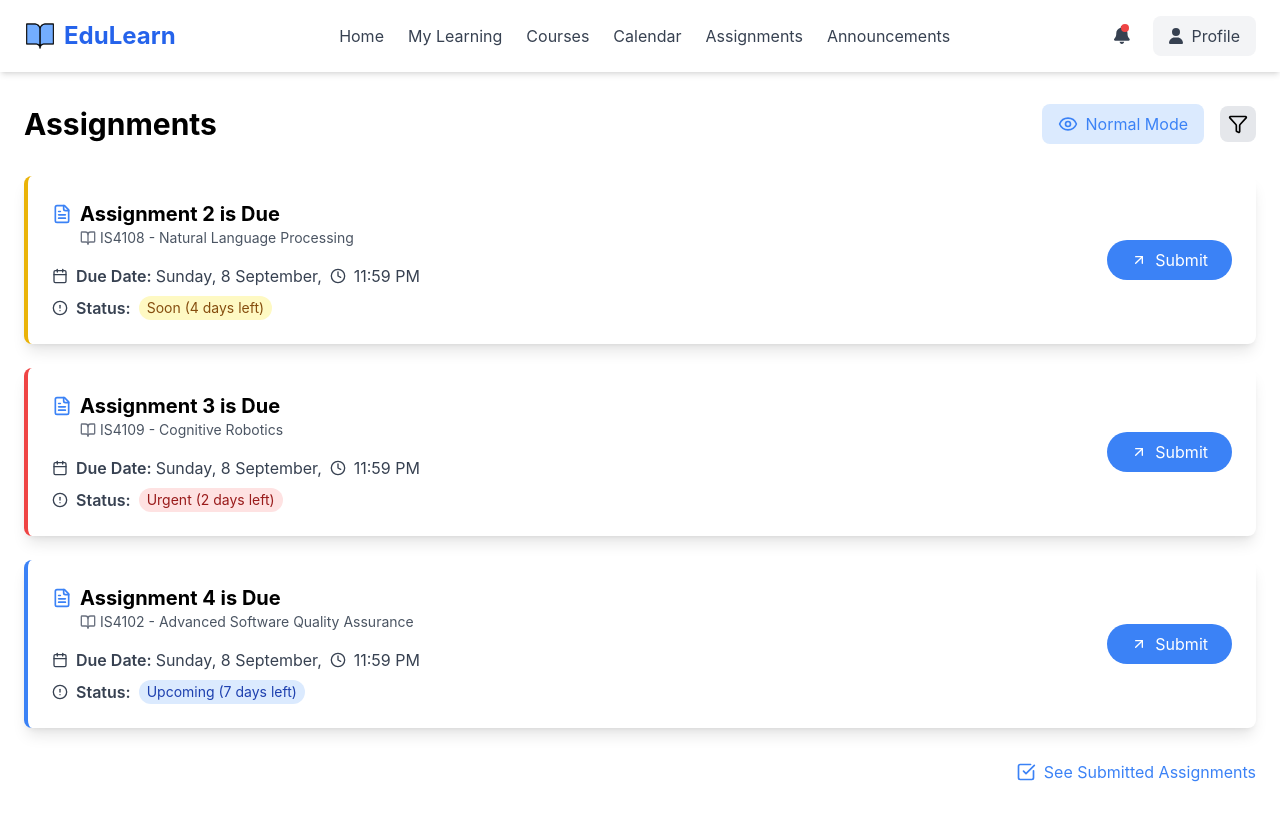
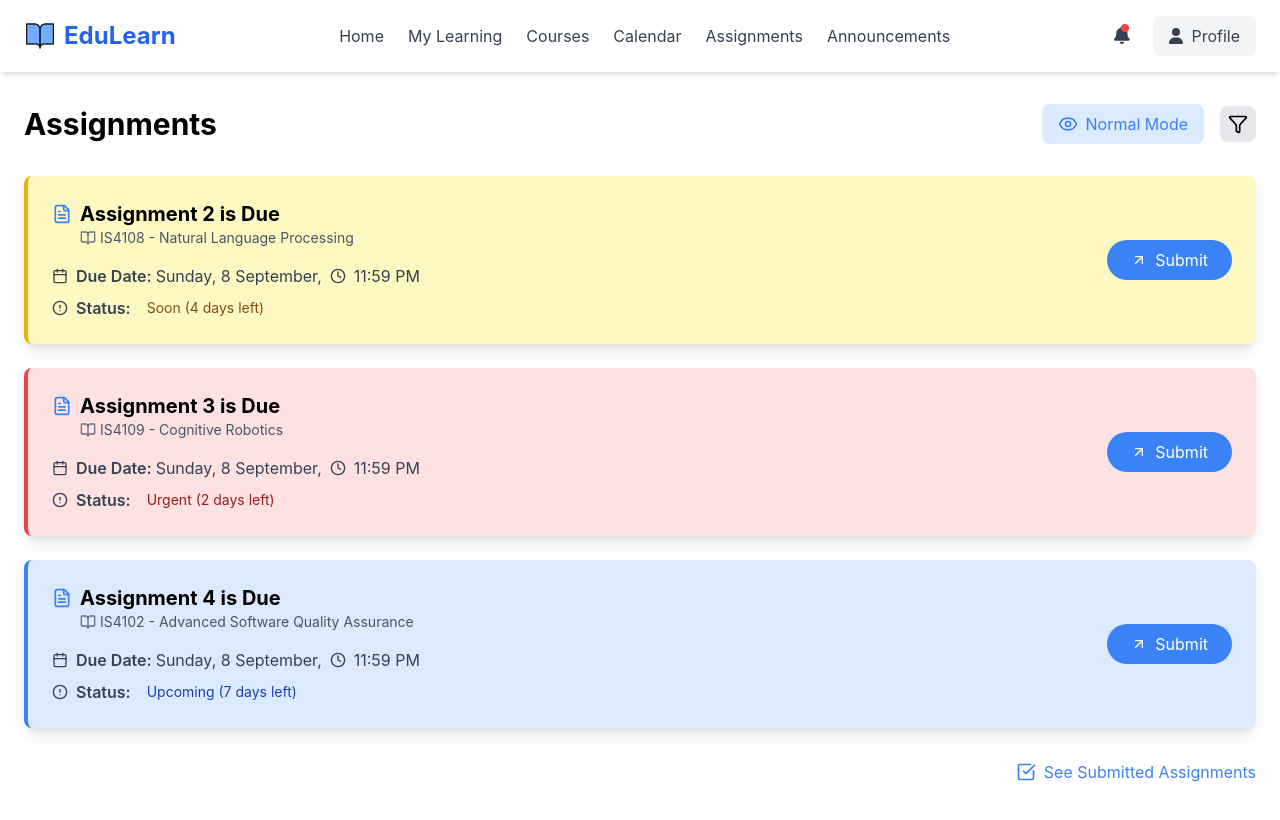
Before and after one commit to michellenikeetha/manual_adhd_lms, a React (Create React App) app: page /assignments in a window 1280 px wide. Built offline with nearby package versions, Linux system fonts and the light colour scheme.

Commit message:
Assignment page

```diff
--- a/src/components/AssignmentsPage.jsx
+++ b/src/components/AssignmentsPage.jsx
@@ -168,7 +168,7 @@ const AssignmentsPage = () => {
                     focusMode && hoveredAssignment !== index ? 'opacity-50' : 'opacity-100'
                   }`}
                 >
-                  <div className={`bg-white p-6 rounded-lg shadow-lg flex flex-col md:flex-row justify-between border-l-4 ${priority.color}`}>
+                  <div className={`p-6 rounded-lg shadow-lg flex flex-col md:flex-row justify-between border-l-4 ${priority.color} ${priority.bgColor}`}>
                     <div className="flex-1">
                       <div className="flex items-start">
                         <FileText className="text-blue-500 mt-1 mr-2" size={20} />
```
